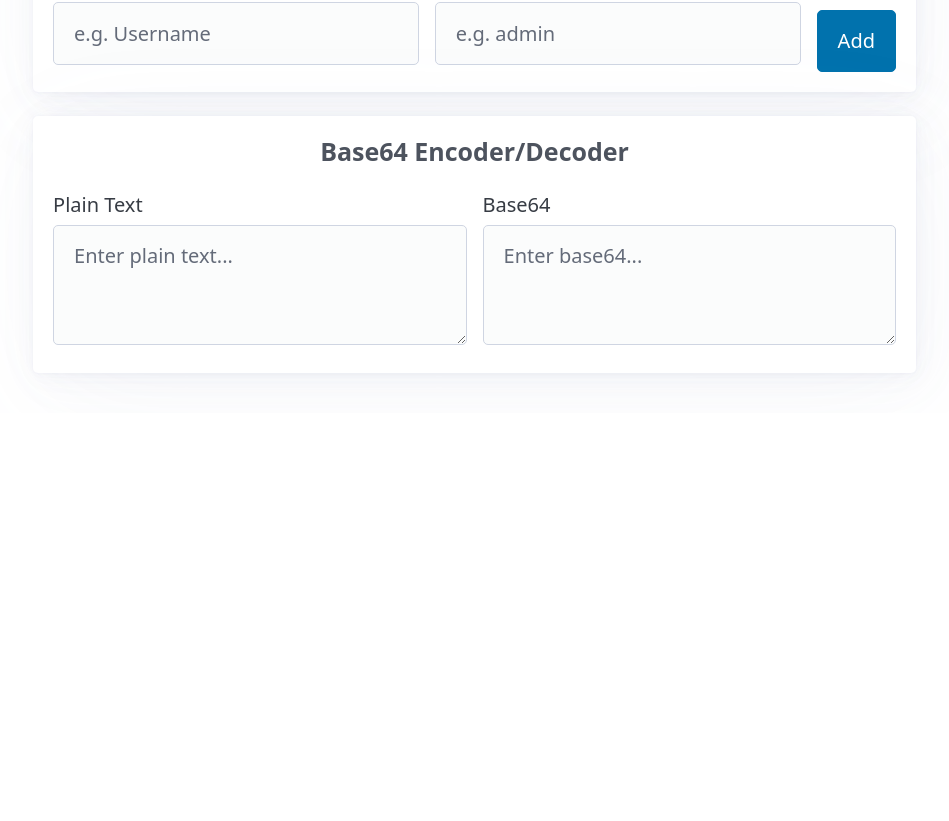
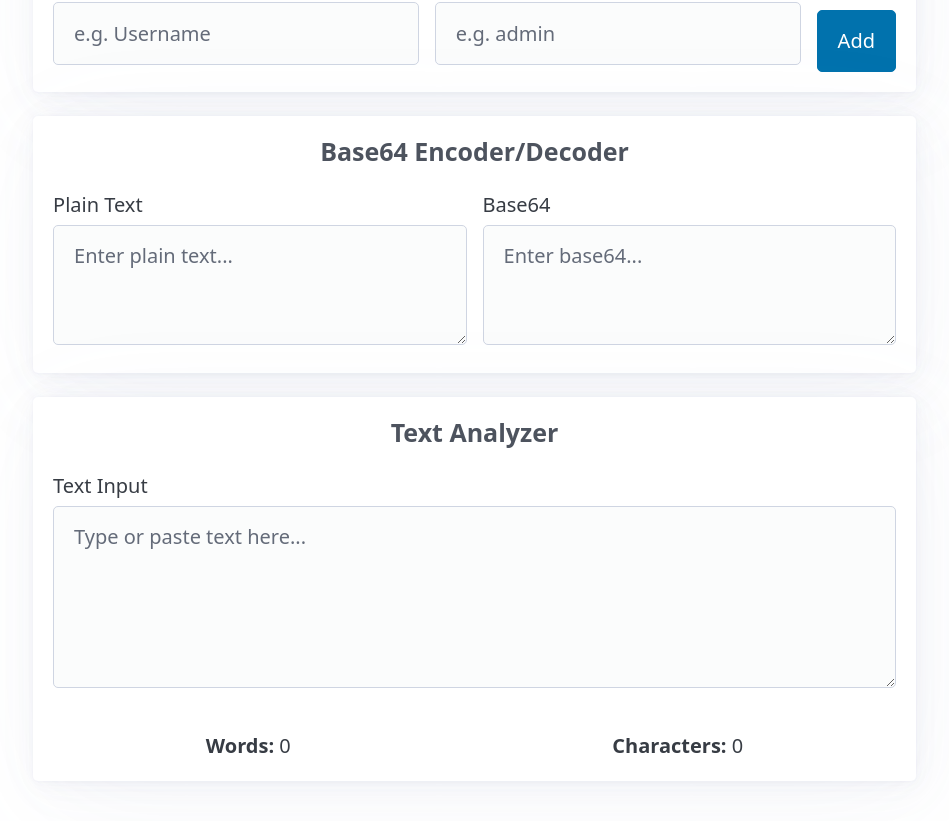
Before and after one commit to bkallaus/quick, a React (Create React App) app: page / in a window 1280 px wide. Shown: the part 1439-2260 px from the top of the page, without its empty margins (324-1273 px from the left). Before the commit the page ends 1852 px from the top, so only its background shows below. Built offline with nearby package versions, Linux system fonts and the light colour scheme.

Commit message:
feat: add text analyzer

```diff
--- a/src/App.tsx
+++ b/src/App.tsx
@@ -6,6 +6,7 @@ import IframeTester from "./components/iframe-tester";
 import ShareableList from "./components/shareable-list";
 import GenerateList from "./components/generate-list";
 import Base64Encoder from "./components/base64-encoder";
+import TextAnalyzer from "./components/text-analyzer";
 import SideNav from "./components/side-nav";
 import "./App.css";
 
@@ -26,6 +27,7 @@ export default function App() {
           <div id="iframe-tester"><IframeTester /></div>
           <div id="generate-list"><GenerateList /></div>
           <div id="base64-encoder"><Base64Encoder /></div>
+          <div id="text-analyzer"><TextAnalyzer /></div>
         </div>
       </main>
     </div>
--- a/src/components/side-nav.tsx
+++ b/src/components/side-nav.tsx
@@ -13,6 +13,7 @@ const SideNav = () => {
           <li><a href="#iframe-tester">Iframe Tester</a></li>
           <li><a href="#generate-list">Generate List</a></li>
           <li><a href="#base64-encoder">Base64 Encoder/Decoder</a></li>
+          <li><a href="#text-analyzer">Text Analyzer</a></li>
         </ul>
       </nav>
     </aside>
--- /dev/null
+++ b/src/components/text-analyzer.tsx
@@ -0,0 +1,39 @@
+import React, { useState } from "react";
+import CalculationContainer from "./container";
+
+const TextAnalyzer = () => {
+  const [text, setText] = useState("");
+
+  const wordCount = text.trim() === "" ? 0 : text.trim().split(/\s+/).length;
+  const charCount = text.length;
+
+  return (
+    <CalculationContainer>
+      <h4 style={{ width: "100%", textAlign: "center", marginBottom: 0 }}>Text Analyzer</h4>
+
+      <div style={{ width: "100%", display: "flex", flexDirection: "column", gap: "16px" }}>
+        <label>
+          Text Input
+          <textarea
+            value={text}
+            onChange={(e) => setText(e.target.value)}
+            rows={5}
+            placeholder="Type or paste text here..."
+            style={{ width: "100%", resize: "vertical" }}
+          />
+        </label>
+
+        <div style={{ display: "flex", gap: "16px", justifyContent: "space-around" }}>
+          <div style={{ textAlign: "center" }}>
+            <strong>Words:</strong> {wordCount}
+          </div>
+          <div style={{ textAlign: "center" }}>
+            <strong>Characters:</strong> {charCount}
+          </div>
+        </div>
+      </div>
+    </CalculationContainer>
+  );
+};
+
+export default TextAnalyzer;
```
Also changed, not shown: 1 other file (tests, documents, lock files or other folders).
